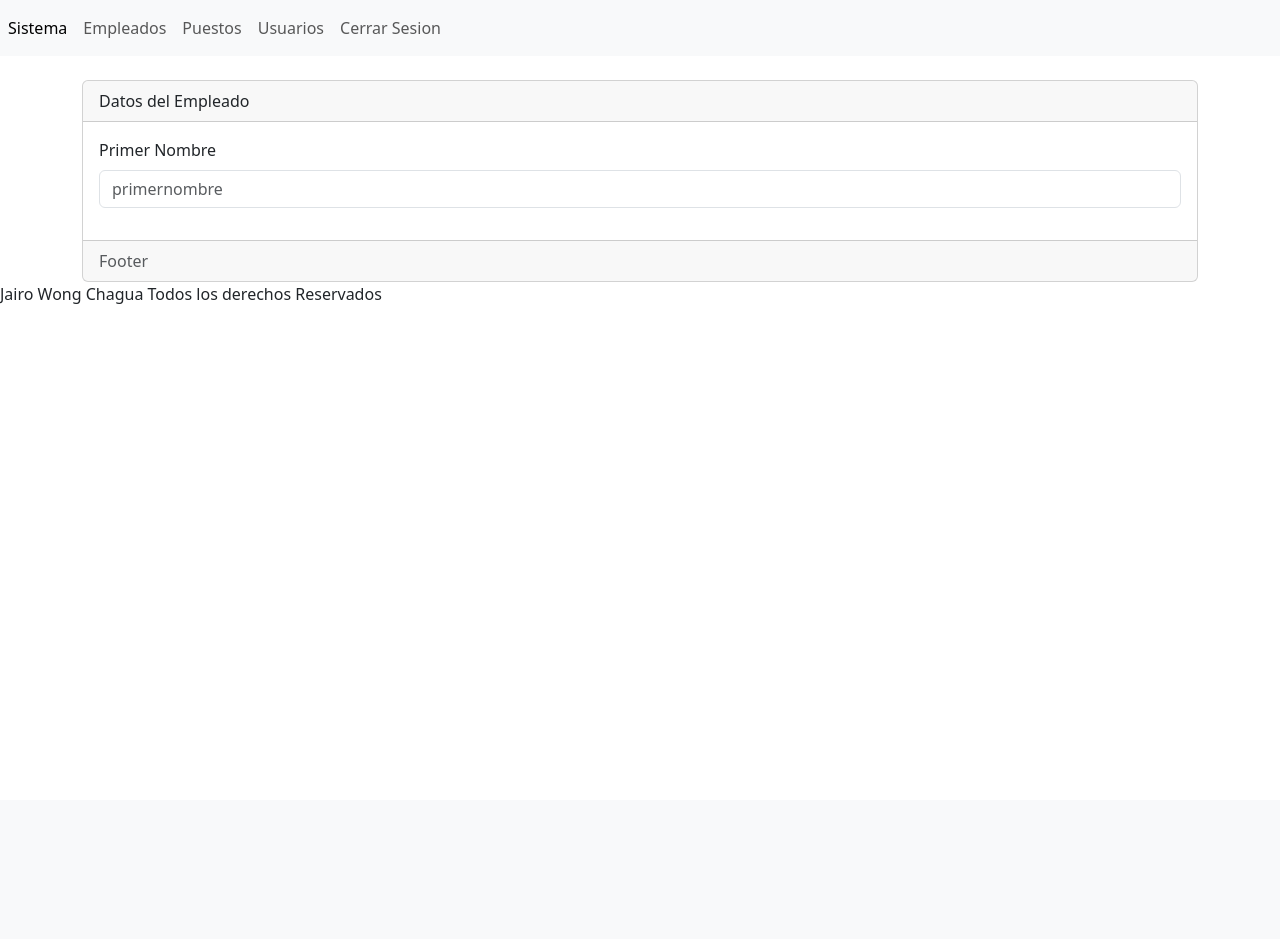
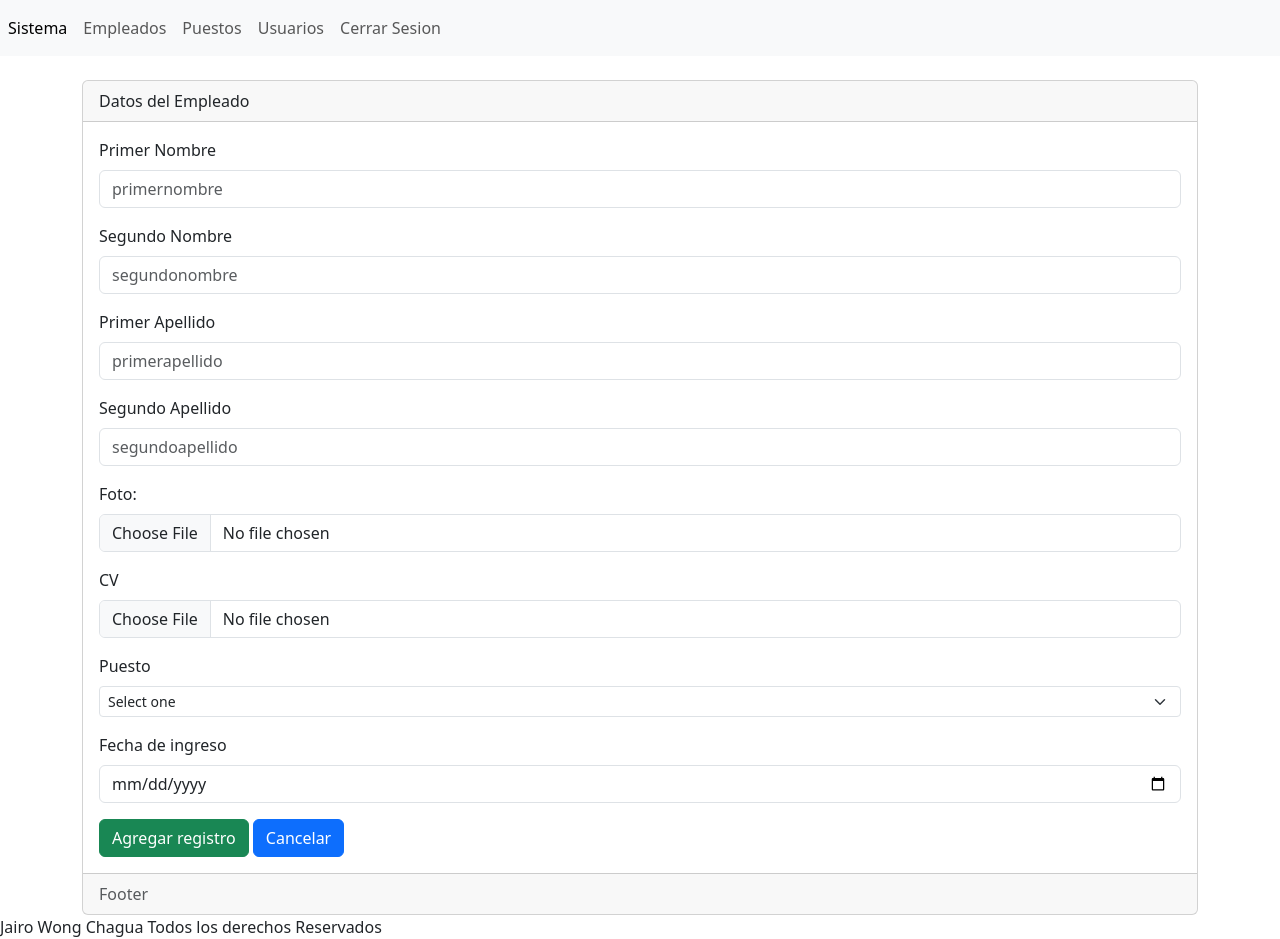
Before and after one commit to jairowong/app, a PHP site: page /app/secciones/empleados/crear.php in a window 1280 px wide. Before the commit the page ends 304 px from the top, so only its background shows below. Run offline with PHP 8.4, Linux system fonts and the light colour scheme.

Commit message:
agregando puestos

```diff
--- a/secciones/empleados/crear.php
+++ b/secciones/empleados/crear.php
@@ -10,6 +10,45 @@
         <label for="" class="form-label">Primer Nombre</label>
         <input type="text" class="form-control" name="primernombre" id="primernombre" aria-describedby="helpId" placeholder="primernombre"/>
       </div>
+      <div class="mb-3">
+        <label for="segundonombre" class="form-label">Segundo Nombre</label>
+        <input type="text" class="form-control" name="segundonombre" id="segundonombre" aria-describedby="helpId" placeholder="segundonombre"/>
+      </div>
+      <div class="mb-3">
+        <label for="primerapellido" class="form-label">Primer Apellido</label>
+        <input type="text" class="form-control" name="primerapellido" id="primerapellido" aria-describedby="helpId" placeholder="primerapellido"/>
+      </div>
+      <div class="mb-3">
+        <label for="segundoapellido" class="form-label">Segundo Apellido</label>
+        <input type="text" class="form-control" name="segundoapellido" id="segundoapellido" aria-describedby="helpId" placeholder="segundoapellido"/>
+      </div>
+
+      <div class="mb-3">
+        <label for="" class="form-label">Foto:</label>
+        <input type="file" class="form-control" name="foto" id="foto" aria-describedby="helpId" placeholder="foto"/>
+      </div>
+      <div class="mb-3">
+        <label for="" class="form-label">CV</label>
+        <input type="file" class="form-control" name="CV" id="CV" aria-describedby="helpId" placeholder="CV"/>
+      </div>
+
+      <div class="mb-3">
+        <label for="idpuesto" class="form-label">Puesto</label>
+        <select class="form-select form-select-sm" name="idpuesto" id="idpuesto">
+            <option selected>Select one</option>
+            <option value="">New Delhi</option>
+            <option value="">Istanbul</option>
+            <option value="">Jakarta</option>
+        </select>
+      </div>
+      <div class="mb-3">
+        <label for="fechadeingreso" class="form-label">Fecha de ingreso</label>
+        <input
+            type="date" class="form-control" name="fechadeingreso" id="fechadeingreso" aria-describedby="emailHelpId" placeholder="abc@mail.com"/>
+      </div>
+      <button type="submit" class="btn btn-success">Agregar registro</button>
+      <a name="" id="" class="btn btn-primary" href="index.php" role="button">Cancelar</a>
+
 
       </form>
     </div>
```
Also changed, not shown: secciones/empleados/index.php (+3 -21 lines), secciones/puestos/crear.php (+15 -1 lines), secciones/puestos/index.php (+34 -1 lines).
